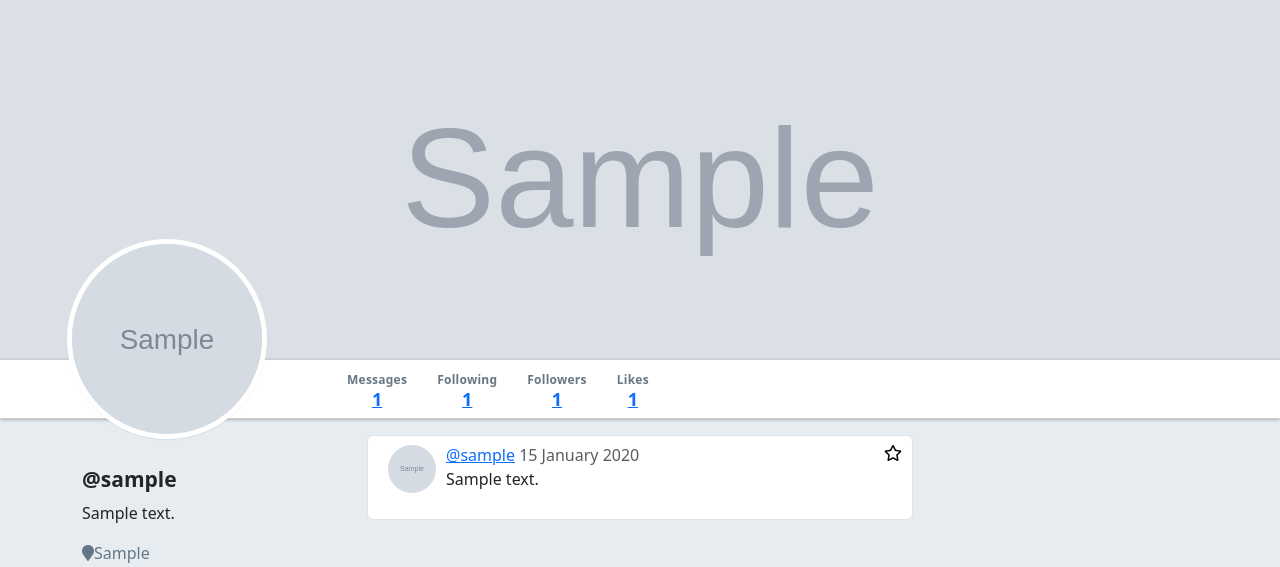
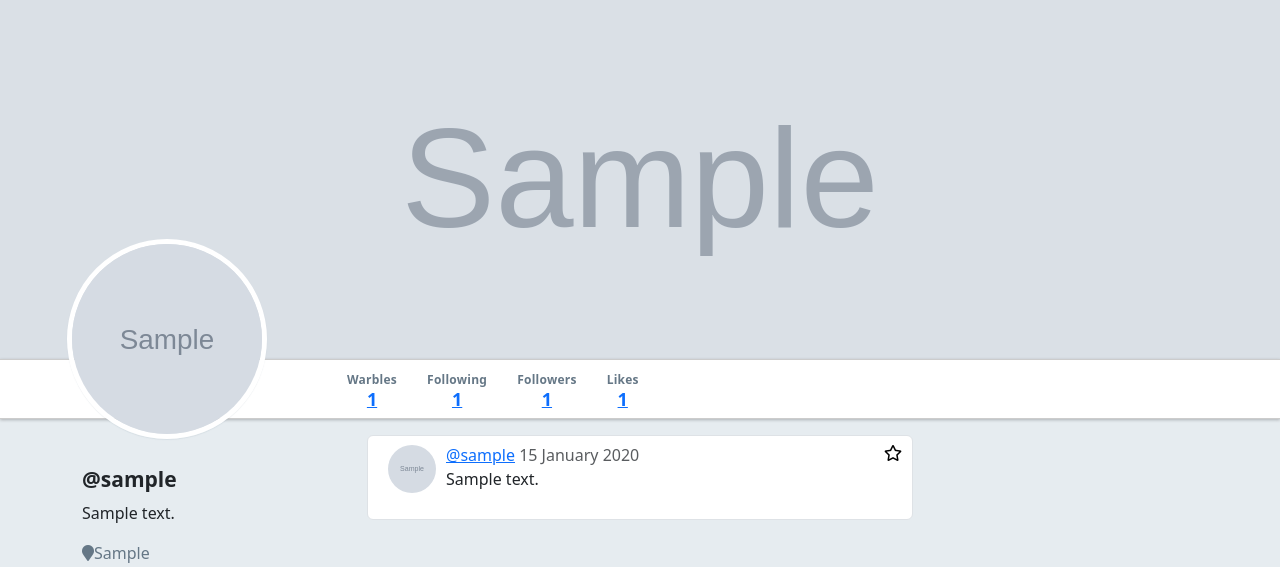
Before and after one commit to stocktons/warbler-stocktons, a Flask app: page /users/1 in a window 1280 px wide. Shown: the part 47-614 px from the top of the page. Run offline with Flask 2, Linux system fonts and the light colour scheme; tables that the repository leaves empty hold one stand-in row (values such as "Sample post"); grey boxes marked "Sample" are stand-in pictures; some libraries are stand-ins or nearby versions.

Commit message:
users can't follow themselves, changed message to warble throughout

```diff
--- a/templates/base.html
+++ b/templates/base.html
@@ -56,7 +56,7 @@
             <img src="{{ g.user.image_url }}" alt="{{ g.user.username }}">
           </a>
         </li>
-        <li><a href="/messages/new">New Message</a></li>
+        <li><a href="/messages/new">New Warble</a></li>
         <li><a href="/logout">Log out</a></li>
       {% endif %}
 
--- a/templates/messages/new.html
+++ b/templates/messages/new.html
@@ -15,7 +15,7 @@
           {% endif %}
           {{ form.text(placeholder="What's happening?", class="form-control", rows="3") }}
         </div>
-        <button class="btn btn-outline-success btn-block">Add my message!</button>
+        <button class="btn btn-outline-success btn-block">Add my Warble!</button>
       </form>
     </div>
   </div>
--- a/templates/users/detail.html
+++ b/templates/users/detail.html
@@ -12,7 +12,7 @@
         <div class="col-9">
           <ul class="user-stats nav nav-pills">
             <li class="stat">
-              <p class="small">Messages</p>
+              <p class="small">Warbles</p>
               <h4>
                 <a href="/users/{{ user.id }}">{{ user.messages | length }}</a>
               </h4>
--- a/templates/users/index.html
+++ b/templates/users/index.html
@@ -24,9 +24,9 @@
                       <p>@{{ user.username }}</p>
                     </a>
 
-                    {% if g.user %}
+                    {% if g.user and user != g.user %}
                       {% if g.user.is_following(user) %}
-                        <form method="POST">
+                        <form method="POST"
                           action="/users/stop-following/{{ user.id }}">
                           <button class="btn btn-primary btn-sm">Unfollow</button>
                         </form>
```
